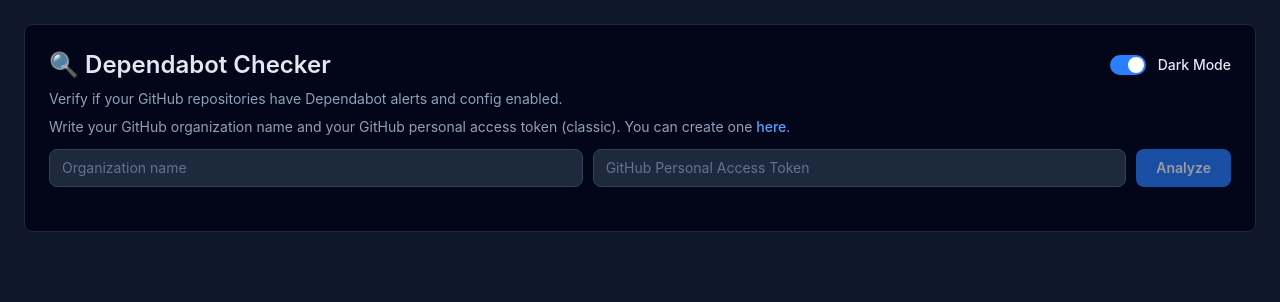
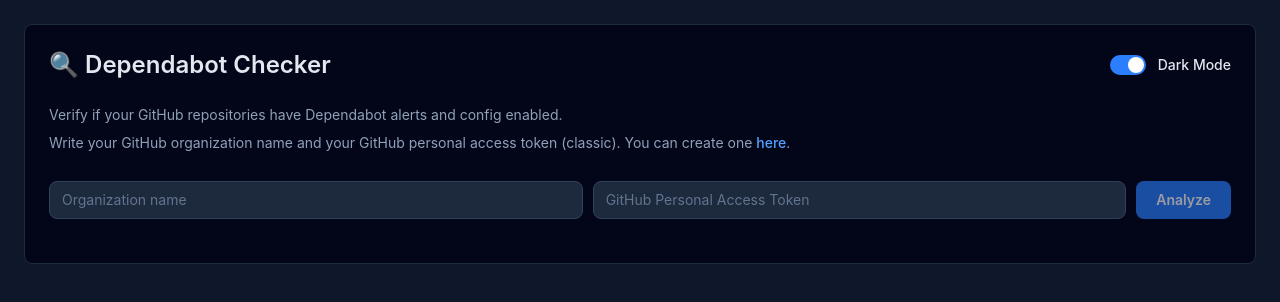
Before and after one commit to israeltrejo/dependabot-checker, a React (Vite) app: page / in a window 1280 px wide. Shown: the top 302 px of the page. Built offline with nearby package versions, Linux system fonts and the light colour scheme.

Commit message:
Fix form and scrolling

```diff
--- a/src/App.jsx
+++ b/src/App.jsx
@@ -71,9 +71,9 @@
   const configDisabledCount = repos.filter(r => !r.config).length;
 
   return (
-    <div className={`${dark ? "dark" : ""} w-full p-6 min-h-screen bg-slate-200 dark:bg-slate-900 overflow-y-hidden`}>
-      <div className="font-sans mx-auto p-6 border border-slate-200 dark:border-slate-800 rounded-lg text-slate-800 bg-slate-50 dark:text-slate-200 dark:bg-slate-950 max-h-screen overflow-y-hidden">
-
+    <div className={`${dark ? "dark" : ""} w-full p-6 min-h-screen bg-slate-200 dark:bg-slate-900 overflow-y-hidden min-h-screen max-h-screen`}>
+      <div className="font-sans mx-auto p-6 border border-slate-200 dark:border-slate-800 rounded-lg text-slate-800 bg-slate-50 dark:text-slate-200 dark:bg-slate-950 max-h-[calc(100vh-48px)] overflow-y-hidden h-full">
+        <div className="flex flex-col gap-4 h-full overflow-y-hidden">
           {/* Header */}
           <div className="flex items-center justify-between mb-2 gap-4">
             <div className="flex flex-col gap-2">
@@ -101,7 +101,7 @@
           )}
 
           {repos.length > 0 && (
-          <div className="flex flex-col gap-4 h-full overflow-y-hidden">
+            <div className="flex flex-col gap-2 mb-2">
               <SummaryDashboard
                 total={repos.length}
                 alertsEnabled={alertsEnabledCount}
@@ -112,9 +112,12 @@
               />
 
               <Toolbar currentFilter={filter} setFilter={setFilter} downloadAction={exportCSV} repositories={repos} organization={org} />
+            </div>
+          )}
+        </div>
 
+        {repos.length > 0 && (
           <ContentTable items={filtered} />
-          </div>
         )}
       </div>
     </div>
--- a/src/ContentTable.jsx
+++ b/src/ContentTable.jsx
@@ -7,8 +7,8 @@
 
 export default function ContentTable({ items }) {
     return (
-        <div className="overflow-x-auto rounded-lg border border-slate-200 dark:border-slate-800 max-h-[calc(100vh-420px)] overflow-y-auto [&::-webkit-scrollbar]:w-2 [&::-webkit-scrollbar-track]:bg-slate-100 [&::-webkit-scrollbar-thumb]:bg-slate-500">
-            <table className="w-full border-collapse text-sm">
+        <div className="overflow-x-auto rounded-lg border border-slate-200 dark:border-slate-800 max-h-[calc(100vh-462px)] [&::-webkit-scrollbar]:w-2 [&::-webkit-scrollbar-track]:bg-slate-100 [&::-webkit-scrollbar-thumb]:bg-slate-500">
+            <table className="w-full border-collapse text-sm overflow-y-auto">
                 <thead className="sticky top-0">
                     <tr className="bg-slate-100 dark:bg-slate-800">
                         {HEADERS.map(header => (
--- a/src/Form.jsx
+++ b/src/Form.jsx
@@ -1,11 +1,18 @@
 export default function Form({ onSubmit, organization, token, setOrganization, setToken, disabled }) {
+    const handleSubmit = (e) => {
+        e.preventDefault();
+        onSubmit();
+    };
+
     return (
-        <div className="flex sm:flex-row flex-col gap-2.5 mb-5">
+        <form onSubmit={handleSubmit} className="flex sm:flex-row flex-col gap-2.5 mb-5">
             <input
+                type="text"
                 className="flex-1 px-3 py-2 rounded-lg border border-slate-300 bg-white text-slate-800 placeholder:text-slate-400 dark:border-slate-700 dark:bg-slate-800 dark:text-slate-200 dark:placeholder:text-slate-500 text-sm outline-none focus:ring-2 focus:ring-blue-400"
                 placeholder="Organization name"
                 value={organization}
                 onChange={e => setOrganization(e.target.value)}
+                required
             />
             <input
                 className="flex-1 px-3 py-2 rounded-lg border border-slate-300 bg-white text-slate-800 placeholder:text-slate-400 dark:border-slate-700 dark:bg-slate-800 dark:text-slate-200 dark:placeholder:text-slate-500 text-sm outline-none focus:ring-2 focus:ring-blue-400"
@@ -13,14 +20,15 @@
                 placeholder="GitHub Personal Access Token"
                 value={token}
                 onChange={e => setToken(e.target.value)}
+                required
             />
             <button
                 className={`px-5 py-2 rounded-lg bg-blue-500 text-white border-none font-semibold text-sm transition-all ${disabled ? " opacity-60 cursor-not-allowed" : " cursor-pointer hover:bg-blue-600"}`}
-                onClick={onSubmit}
                 disabled={disabled}
+                type="submit"
             >
                 Analyze
             </button>
-        </div>
+        </form>
     );
 }
```
Lines whose indentation alone changed are shown as unchanged.
